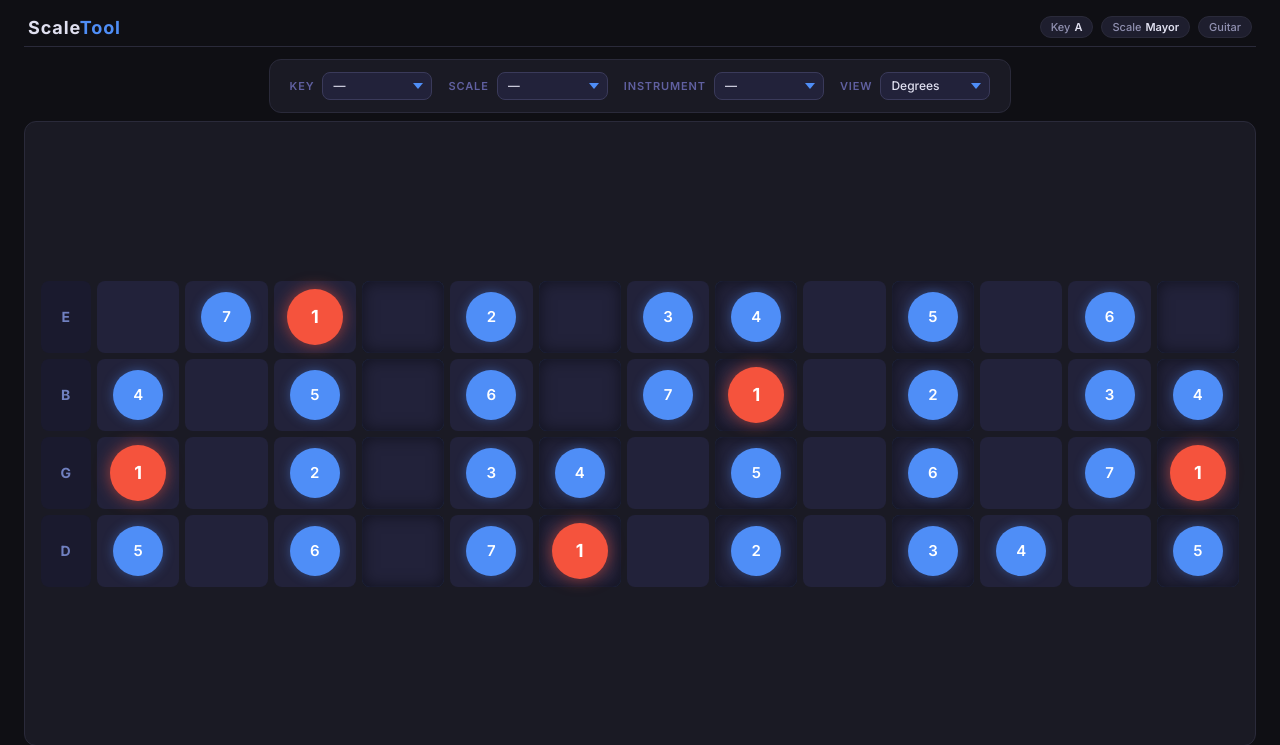
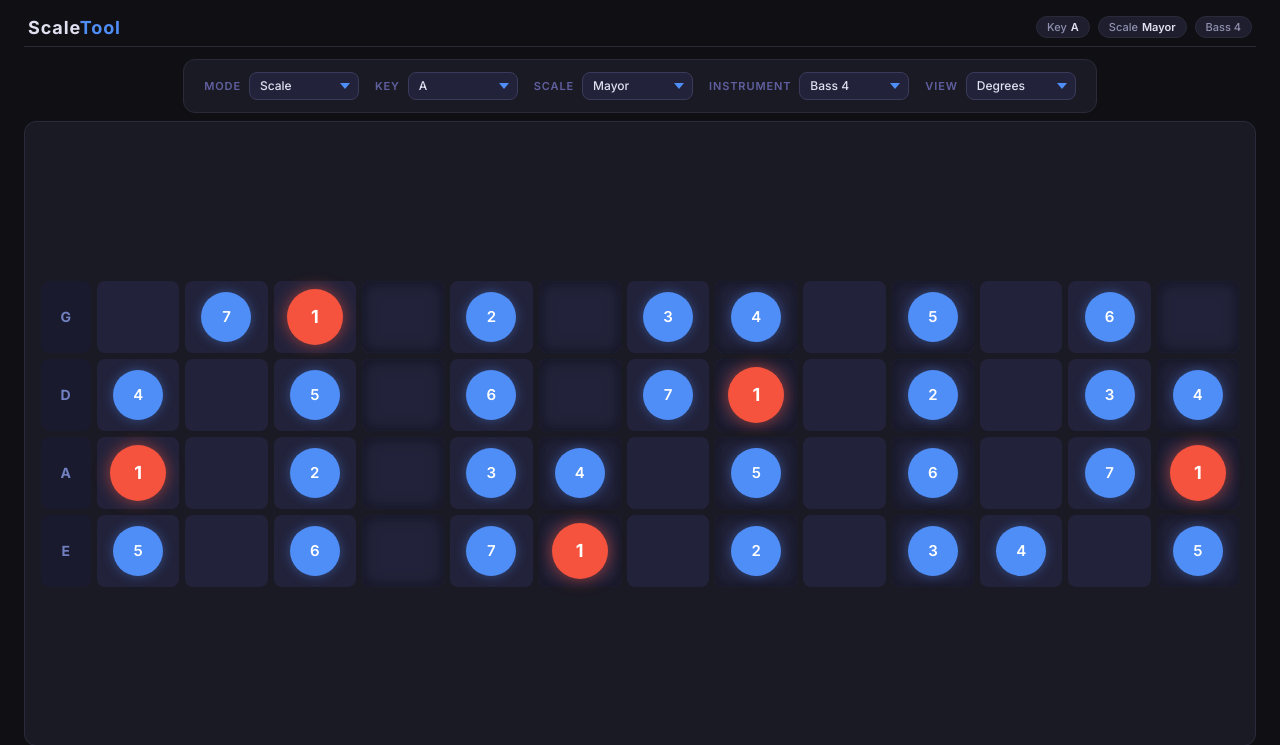
Before and after one commit to xd43vild69/xmusic, a Django app: page / in a window 1280 px wide. Shown: the top 745 px of the page. Run offline with Django 5.2, Linux system fonts and the light colour scheme.

Commit message:
Add chord selection functionality: implement get_chord method and update home view for mode switching

```diff
--- a/main/manager/manager.py
+++ b/main/manager/manager.py
@@ -71,6 +71,11 @@ class Manager:
             steps = 2
         elif interval_type == 'WH':
             steps = 3
+        else:
+            try:
+                steps = int(interval_type)
+            except ValueError:
+                pass
 
         return steps
 
--- a/main/views.py
+++ b/main/views.py
@@ -36,6 +36,26 @@ def get_scale(selected_scale):
         scale = ['H', 'H', 'W', 'H', 'W', 'H', 'H', 'WH', 'H']
     return scale
 
+def get_chord(selected_chord):
+    chord = []
+    if selected_chord == "major":
+        chord = ['X', '4', '3', '5']
+    elif selected_chord == "minor":
+        chord = ['X', '3', '4', '5']
+    elif selected_chord == "maj7":
+        chord = ['X', '4', '3', '4', '1']
+    elif selected_chord == "min7":
+        chord = ['X', '3', '4', '3', '2']
+    elif selected_chord == "dom7":
+        chord = ['X', '4', '3', '3', '2']
+    elif selected_chord == "m7b5":
+        chord = ['X', '3', '3', '4', '2']
+    elif selected_chord == "dim":
+        chord = ['X', '3', '3', '6']
+    elif selected_chord == "aug":
+        chord = ['X', '4', '4', '4']
+    return chord
+
 def get_strings(instrument):
     strings = 6
     if instrument == Instrument.Bass4:
@@ -48,20 +68,34 @@ def get_strings(instrument):
 
 def home(request):
     instrument = Instrument.Bass4
-    scale = get_scale("mayor")
+    pattern = get_scale("mayor")
     managerTool = Manager(instrument)
     managerTool.set_strings_tool()
-    managerTool.set_scale('A', scale)
+    managerTool.set_scale('A', pattern)
     matrix = set_matrix(managerTool.tool_strings, instrument)
-    return render(request, 'home.html', {'matrix': matrix, 'display_mode': 'degrees'})
+    return render(request, 'home.html', {
+        'matrix': matrix,
+        'display_mode': 'degrees',
+        'mode': 'scale',
+        'scale': 'mayor',
+        'chord': 'major',
+        'key': 'A',
+        'instrument': 'bass4'
+    })
 
 
 def button_action(request):
-    selected_scale = None  # Default to None if nothing is selected yet
+    selected_mode = "scale"
+    selected_scale = "mayor"
+    selected_chord = "major"
+    selected_key = "A"
+    selected_instrument = "guitar"
+    selected_display_mode = "degrees"
 
     if request.method == 'POST':
-        # 'color' is the name of the select element
+        selected_mode = request.POST.get('mode') if request.POST.get('mode') else "scale"
         selected_scale = request.POST.get('scale') if request.POST.get('scale') != "-1" else "mayor"
+        selected_chord = request.POST.get('chord') if request.POST.get('chord') != "-1" else "major"
         selected_key = request.POST.get('key') if request.POST.get('key') != "-1" else "A"
         selected_instrument = request.POST.get('instrument') if request.POST.get('instrument') != "-1" else "guitar"
         selected_display_mode = request.POST.get('display_mode') if request.POST.get('display_mode') else "degrees"
@@ -72,13 +106,27 @@ def button_action(request):
             tool = Instrument.Bass4
         elif selected_instrument == "bass5":
             tool = Instrument.Bass5
+    else:
+        tool = Instrument.Guitar
 
-    scale = get_scale(selected_scale)
+    if selected_mode == "scale":
+        pattern = get_scale(selected_scale)
+    else:
+        pattern = get_chord(selected_chord)
+
     managerTool = Manager(tool)
     managerTool.set_strings_tool()
-    managerTool.set_scale(selected_key, scale)
+    managerTool.set_scale(selected_key, pattern)
     matrix = set_matrix(managerTool.tool_strings, tool)
-    return render(request, 'home.html', {'matrix': matrix, 'scale' : selected_scale, 'key' : selected_key, 'instrument' : selected_instrument, 'display_mode': selected_display_mode})
+    return render(request, 'home.html', {
+        'matrix': matrix,
+        'mode': selected_mode,
+        'scale': selected_scale,
+        'chord': selected_chord,
+        'key': selected_key,
+        'instrument': selected_instrument,
+        'display_mode': selected_display_mode
+    })
 
 
 def set_matrix(tool_string, instrument):
@@ -91,18 +139,3 @@ def set_matrix(tool_string, instrument):
                 matrix[row_index][col_index] = n
 
     return matrix
-
-def set_chords(chords):
-    matrix = [[Note("") for j in range(13)] for i in range(6)]
-
-    for c in chords:
-        matrix[c.string][c.fret] = c.note
-
-    return matrix
-
-def set_chord(name):
-    locations = []
-    if name == "c1":
-        locations = [[6,0],[5,2], [4,2], [3,3], [2,0], [1,0]]
-
-    return locations
--- a/xmusic/templates/home.html
+++ b/xmusic/templates/home.html
@@ -18,7 +18,7 @@
             <h1 class="app-title">Scale<span>Tool</span></h1>
             <div class="badge-group">
                 <span class="badge">Key <strong>{{ key|default:"A" }}</strong></span>
-                <span class="badge">Scale <strong>{{ scale|default:"Mayor" }}</strong></span>
+                <span class="badge">{% if mode == 'chord' %}Chord{% else %}Scale{% endif %} <strong>{% if mode == 'chord' %}{{ chord|default:"Major"|title }}{% else %}{{ scale|default:"Mayor"|title }}{% endif %}</strong></span>
                 <span class="badge">
                     {% if instrument == "bass4" %}Bass 4{% elif instrument == "bass5" %}Bass 5{% else %}Guitar{% endif %}
                 </span>
@@ -29,6 +29,13 @@
         <div class="box3">
             <form method="POST" action="{% url 'button_action' %}">
                 {% csrf_token %}
+                <div class="form-group">
+                    <label for="mode">Mode</label>
+                    <select name="mode" id="mode" onchange="this.form.submit()">
+                        <option value="scale" {% if mode == "scale" %}selected{% endif %}>Scale</option>
+                        <option value="chord" {% if mode == "chord" %}selected{% endif %}>Chord</option>
+                    </select>
+                </div>
                 <div class="form-group">
                     <label for="key">Key</label>
                     <select name="key" id="key" onchange="this.form.submit()">
@@ -42,6 +49,22 @@
                         <option value="G" {% if key == "G" %}selected{% endif %}>G</option>
                     </select>
                 </div>
+                {% if mode == "chord" %}
+                <div class="form-group">
+                    <label for="chord">Type</label>
+                    <select name="chord" id="chord" onchange="this.form.submit()">
+                        <option value="major" {% if chord == "major" %}selected{% endif %}>Major</option>
+                        <option value="minor" {% if chord == "minor" %}selected{% endif %}>Minor</option>
+                        <option value="maj7" {% if chord == "maj7" %}selected{% endif %}>Maj7</option>
+                        <option value="min7" {% if chord == "min7" %}selected{% endif %}>Min7</option>
+                        <option value="dom7" {% if chord == "dom7" %}selected{% endif %}>Dom7</option>
+                        <option value="m7b5" {% if chord == "m7b5" %}selected{% endif %}>m7b5</option>
+                        <option value="dim" {% if chord == "dim" %}selected{% endif %}>Dim</option>
+                        <option value="aug" {% if chord == "aug" %}selected{% endif %}>Aug</option>
+                    </select>
+                </div>
+                <input type="hidden" name="scale" value="{{ scale|default:'mayor' }}">
+                {% else %}
                 <div class="form-group">
                     <label for="scale">Scale</label>
                     <select name="scale" id="scale" onchange="this.form.submit()">
@@ -58,6 +81,8 @@
                         <option value="dark_5" {% if scale == "dark_5" %}selected{% endif %}>Dark 5</option>
                     </select>
                 </div>
+                <input type="hidden" name="chord" value="{{ chord|default:'major' }}">
+                {% endif %}
                 <div class="form-group">
                     <label for="instrument">Instrument</label>
                     <select name="instrument" id="instrument" onchange="this.form.submit()">
```
